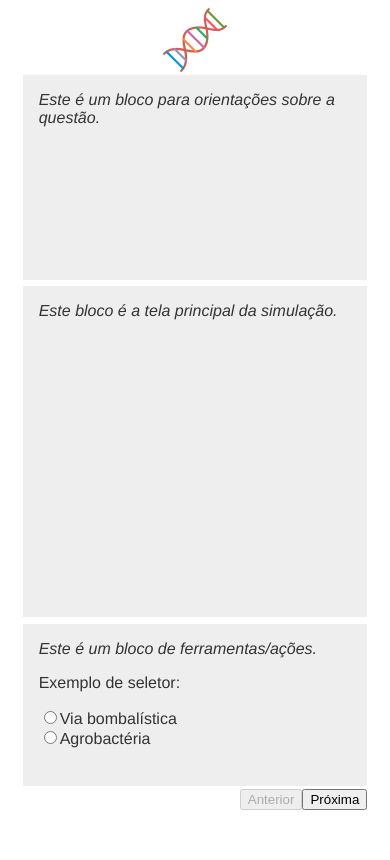
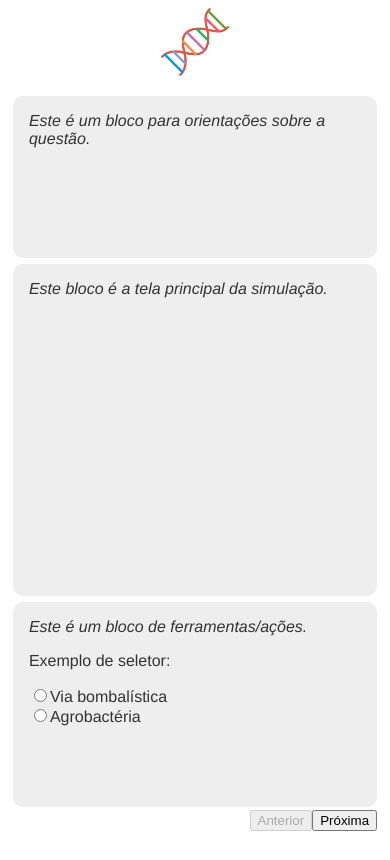
Before and after one commit to BCampanha/extensao-biomol, a Vue app: page / in a window 390 px wide. Built offline with nearby package versions, Linux system fonts and the light colour scheme.

Commit message:
Ajustando redimensionamento

```diff
--- a/src/App.vue
+++ b/src/App.vue
@@ -51,7 +51,7 @@ export default {
 
 <style scoped>
 .logo {
-  height: 4rem;
+  height: 8vh;
 }
 .botao-prox {
   text-align: end;
--- a/src/components/JanelaQuestao.vue
+++ b/src/components/JanelaQuestao.vue
@@ -26,19 +26,21 @@ export default {
 <style lang="scss" scoped>
 .janela {
   display: grid;
-  grid-template-columns: 20vw 50vw 20vw;
-  grid-template-rows: 80vh;
+  grid-template-columns: 20vw 50vw 25vw;
+  grid-template-rows: 85vh;
+  margin-top: 2vh;
   .bloco {
     padding: 1rem;
     margin: 0.2rem;
     background-color: rgb(238, 238, 238);
+    border-radius: 10px;
   }
 }
-@media screen and (max-width: 770px) {
+@media screen and (max-width: 992px) {
   .janela {
     display: grid;
-    grid-template-rows: 25vh 40vh 20vh;
-    grid-template-columns: 90vw;
+    grid-template-rows: 20vh 40vh 25vh;
+    grid-template-columns: 95vw;
   }
 }
 </style>
```
